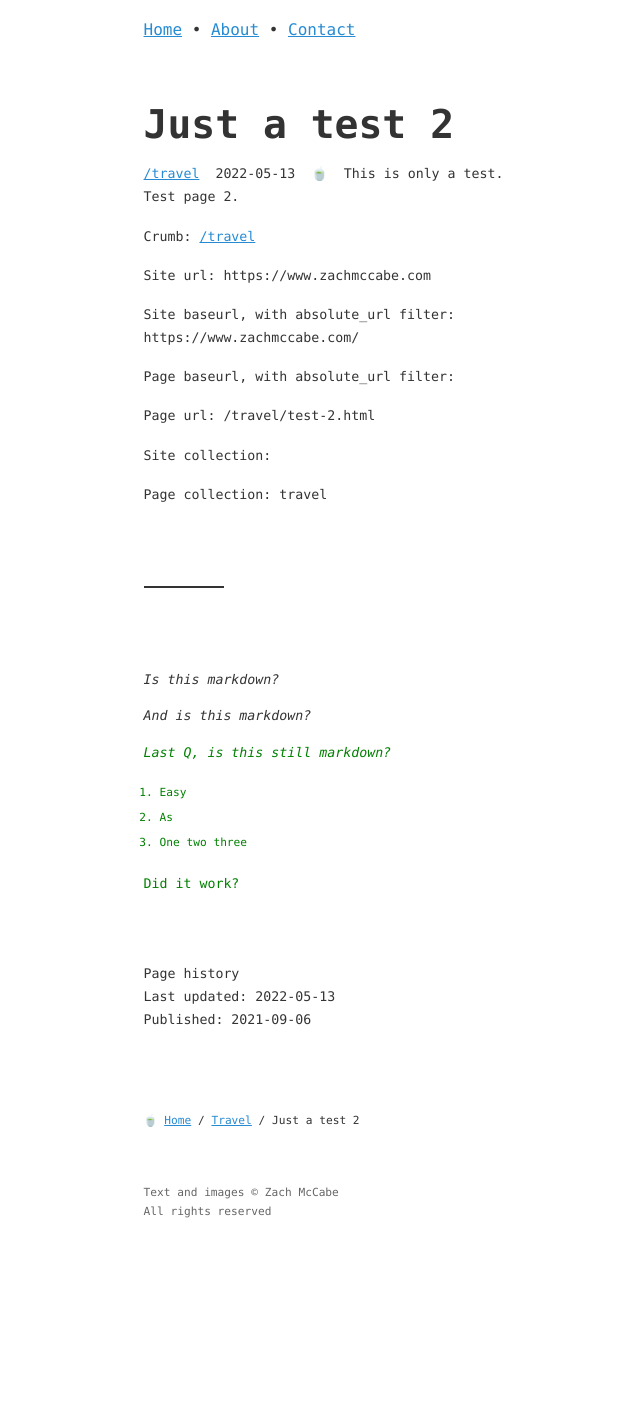
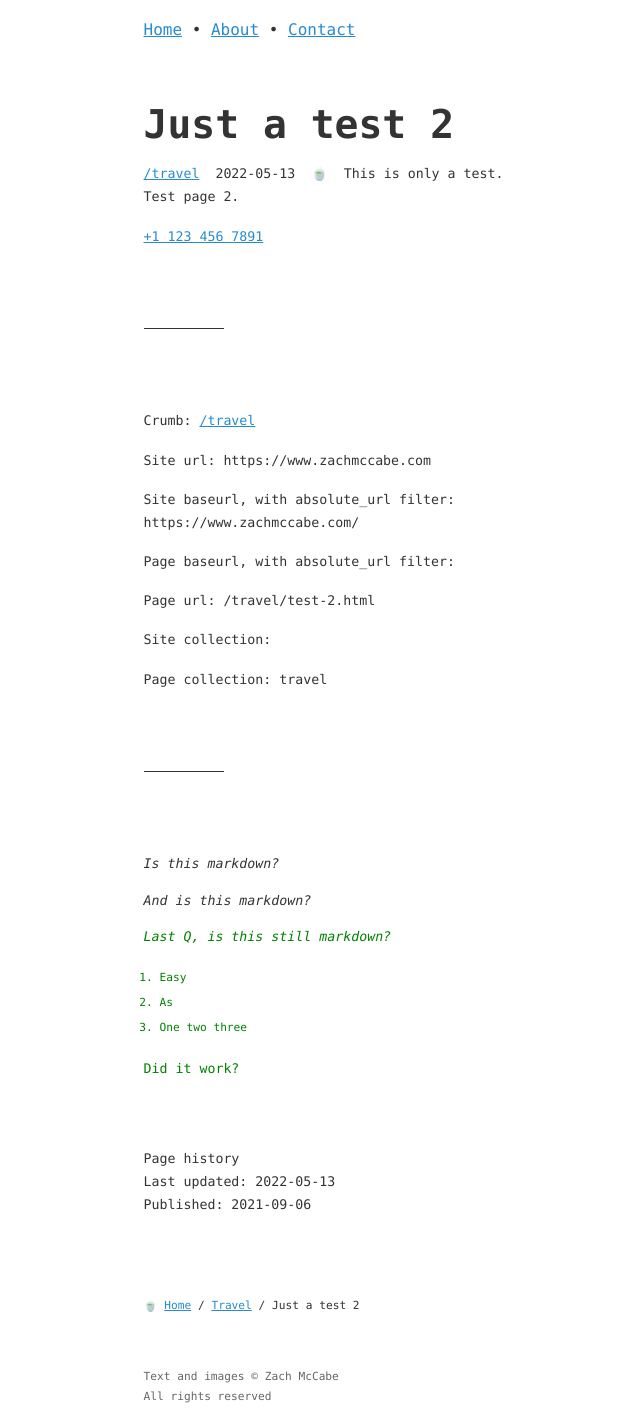
Before and after one commit to zachmccabe/zachmccabe.github.io, a Jekyll site: the page built from _travel/test-2.md, in a window 1280 px wide. Shown: the whole page, without its empty margins (191-831 px from the left). Built offline with Jekyll 4.4.1, drawn with Linux system fonts in a browser that asks for light colours; before the commit the page ends 1233 px from its top, so only the background shows below that.

Commit message:
Update test-2.md

```diff
--- a/_travel/test-2.md
+++ b/_travel/test-2.md
@@ -11,6 +11,11 @@ nav: |
 
 ---
 
+
+
+<a href="tel:+11234567891">+1 123 456 7891</a>
+
+---
 
 Crumb: {% include breadcrumbs_collection_only.html %}
 
```
